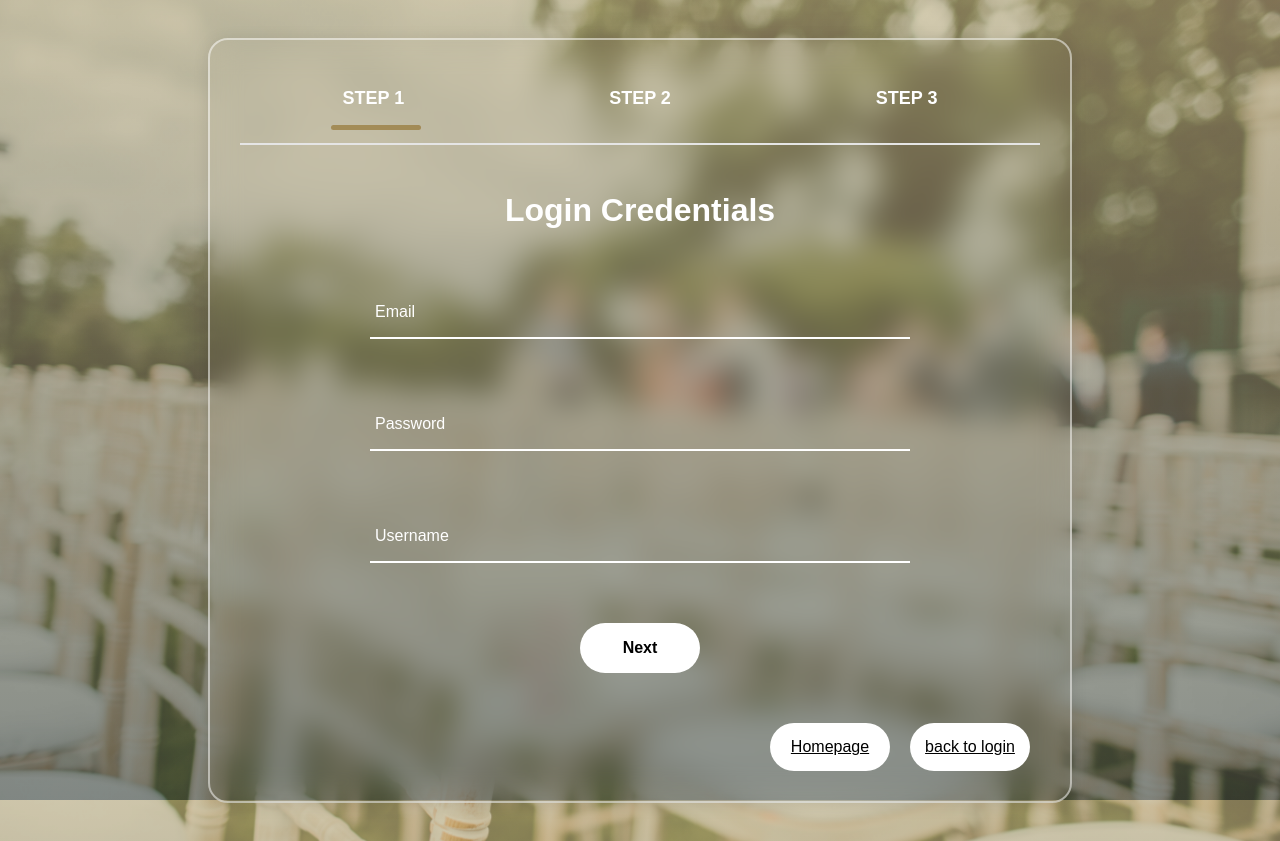
After one commit to Macasaetmicha/EBS, a PHP site: page /signup.html in a window 1280 px wide. The commit adds this page. Run offline with PHP 8.4, Linux system fonts and the light colour scheme.

Commit message:
Add files via upload

```diff
--- a/signStyle.css
+++ b/signStyle.css
@@ -1,33 +1,25 @@
 body {
-    background: linear-gradient(rgba(192, 178, 131, .5), rgba(192, 178, 131, .5)), url('img/cathedral-8318952_1280.jpg');
-    background-size: cover;
+    background-image: linear-gradient(rgb(192,178,131,0.6),rgb(64,74,66,0.6)) ,url(bckround.jpg);
     display: flex;
     justify-content: center;
     align-items: center;
     font-family: Arial, sans-serif;
     overflow-y: auto;
     margin: 3%;
-}
-
-body::after {
-    content: "";
-    background: rgba(182, 172, 172, 0.3); /* Change the last value (0.6) for opacity (0 to 1) */
-    position: absolute;
-    top: 0;
-    left: 0;
-    width: 100%;
-    height: 100%;
-    z-index: -1;
+    background-attachment: fixed;
+    background-size: cover;
 }
 
 .signup-form{
     width: 800px;
-    background-color: white;
+    background: transparent;
+    border: 2px solid rgba(255,255,255,0.5);
+    backdrop-filter: blur(15px);
     padding: 30px;
     margin: 0 auto;
     box-shadow: 0 2px 16px rgba(0, 0, 0, 0.1);
     border-radius: 20px;
-    filter: drop-shadow(0 0 10px rgba(0, 0, 0, 0.5));
+
 }
 
 /*top buttons*/
@@ -39,19 +31,18 @@ body::after {
     border-bottom: 2px solid rgba(229, 229, 229);
     position: relative;
 }
-
+.tab_btn{
+    margin: 0;
+    margin-bottom: 1rem;
+    text-align: center;
+}
 .tab_box .tab_btn{
     font-size: 18px;
     font-weight: 600;
-    color: #919191;
+    color: #ffffff;
     background: none;
     border: none;
     padding: 18px;
-    cursor: pointer;
-}
-
-.tab_box .tab_btn.active{
-    color: #404a42;
 }
 
 .line{
@@ -60,11 +51,16 @@ body::after {
     left: 91px;
     width: 90px;
     height: 5px;
-    background-color: #404a42;
+    background-color: #8a661a8e;
     border-radius: 10px;
-    transition: all .3s ease-in-out;
+    transition: all .3s;
 }
+.line::after{
+    content: '';
+    height: 0;
+    width: 0;
 
+}
 /*content boxes*/
 .content_box{
     padding: 20px;
@@ -82,14 +78,40 @@ body::after {
 
 .content_box .content.active{
     display: block;
-    width: 100%;
 }
 
 .content_box .content h2{
     margin-bottom: 10px;
 }
 
-.login_form{
+/*input fields in f1*/
+.login_form1{
+    display: flex;
+    flex-direction: column;
+    justify-content: center;
+    align-items: start;
+}
+
+.btn_button{
+    width: 100%;
+    margin: 30px auto;
+    text-align: center;
+
+}
+
+.login_form1 button{
+    width: 120px;
+    height: 50px;
+    margin: 0 10px;
+    background: #fff;
+    border-radius: 30px;
+    border: 0;
+    outline: none;
+    color: black;
+    cursor: pointer;
+
+}
+.login_form2{
     display: flex;
     flex-direction: column;
     justify-content: center;
@@ -210,43 +244,113 @@ select option {
     margin-top: 20px; /* Adjust the top margin as needed */
 }
 
-.button-class input[type="submit"]{
-    background-color: #000000;
-    color: white;
-    padding: 14px 20px;
-    margin: 20px 0;
-    margin-inline: 20px;
-    border: none;
+.btn_button input[type="submit"]{
+    width: 120px;
+    height: 50px;
+    margin: 0 10px;
+    background: #fff;
+    border-radius: 30px;
+    border: 0;
+    outline: none;
+    color: black;
     cursor: pointer;
-    width: auto;
-    align-items: end;
-    float: right;
+    font-size: 16px;
+    font-weight: bold;
+
 }
 
 input[type="submit"]:hover, input[type="reset"]:hover {
     opacity: 0.8;
 }
 
-.picButton{
-    background-color: #000000;
-    color: white;
-    padding: 14px 20px;
-    margin: 20px 0;
-    margin-inline: 20px;
-    border: none;
+.login {
+    color: #ffffff;
+    margin-right: 30px;
+    text-align: center;
+    padding-top: 15px;
+    padding-bottom: 15px;
+    float: right;
+    width: 120px;
+    margin: 0 10px;
+    background: #fff;
+    border-radius: 30px;
+    border: 0;
+    outline: none;
+    color: black;
     cursor: pointer;
-    width: auto;
 }
 
-.login {
-    color: #404a42;
-    text-align: right;
-    margin-right: 30px;
-    float: right;
+.header2{
+    font-size: 2em;
+    color: #fff;
+    text-align: center;
+}
+.inputbox{
+    position: relative;
+    margin: 30px 0;
+    width: 540px;
+    border-bottom: 2px solid #fff;
+    margin-left: auto;
+    margin-right: auto;
 }
 
+.inputbox label{
+    position: absolute;
+    top: 50%;
+    left: 5px;
+    transform: translateY(-50%);
+    color: #fff;
+    font-size: 1em;
+    pointer-events: none;
+    transition: .5s;
+}
+.inputbox1{
+    position: relative;
+    margin: 30px 0;
+    width: 248px;
+    border-bottom: 2px solid #fff;
+}
+
+.inputbox1 label{
+    position: absolute;
+    top: 50%;
+    left: 5px;
+    transform: translateY(-50%);
+    color: #fff;
+    font-size: 1em;
+    pointer-events: none;
+    transition: .5s;
+}
+input:focus ~ label,
+input:valid ~ label{
+top: -5px;
+}
+
+.inputbox1 input {
+    width: 100%;
+    height: 50px;
+    background: transparent;
+    border: none;
+    outline: none;
+    font-size: 1em;
+    padding:0 35px 0 5px;
+    color: #fff;
+}
+.inputbox input {
+    width: 100%;
+    height: 50px;
+    background: transparent;
+    border: none;
+    outline: none;
+    font-size: 1em;
+    padding:0 35px 0 5px;
+    color: #fff;
+}
+label{
+    color: #fff;
+}
 /*-------------------------------------------------------------------------------*/
-.login-container{
+/*.login-container{
     width: 30%;
     background-color: white;
     padding: 30px;
@@ -307,3 +413,114 @@ input[type="submit"]:hover, input[type="reset"]:hover {
     from {opacity: 1;}
     to {opacity: 0;}
 }
+*/
+
+section{
+    display: flex;
+    justify-content: center;
+    align-items: center;
+    min-height: 100vh;
+    width: 100%;
+    background: url('bckground.jpg');
+    background-position: center;
+    background-size: cover;
+}
+.form-box{
+    position: relative;
+    width: 450px;
+    height: 500px;
+    background: transparent;
+    border: 2px solid rgba(255,255,255,0.5);
+    border-radius: 20px;
+    backdrop-filter: blur(15px);
+    display: flex;
+    justify-content: center;
+    align-items: center;
+
+}
+h2{
+    font-size: 2em;
+    color: #fff;
+    text-align: center;
+}
+.inputbox3{
+    position: relative;
+    margin: 30px 0;
+    width: 310px;
+    border-bottom: 2px solid #fff;
+}
+.inputbox3 label{
+    position: absolute;
+    top: 50%;
+    left: 5px;
+    transform: translateY(-50%);
+    color: #fff;
+    font-size: 1em;
+    pointer-events: none;
+    transition: .5s;
+}
+input:focus ~ label,
+input:valid ~ label{
+top: -5px;
+}
+.inputbox3 input {
+    width: 100%;
+    height: 50px;
+    background: transparent;
+    border: none;
+    outline: none;
+    font-size: 1em;
+    padding:0 35px 0 5px;
+    color: #fff;
+}
+.inputbox3 ion-icon{
+    position: absolute;
+    right: 8px;
+    color: #fff;
+    font-size: 1.2em;
+    top: 20px;
+}
+.forget{
+    margin: -15px 0 15px ;
+    font-size: .9em;
+    color: #fff;
+    display: flex;
+    justify-content: space-between;
+}
+
+.forget label input{
+    margin-right: 3px;
+
+}
+.forget label a{
+    color: #fff;
+    text-decoration: none;
+}
+.forget label a:hover{
+    text-decoration: underline;
+}
+button{
+    width: 100%;
+    height: 40px;
+    border-radius: 40px;
+    background: #fff;
+    border: none;
+    outline: none;
+    cursor: pointer;
+    font-size: 1em;
+    font-weight: 600;
+}
+.register{
+    font-size: .9em;
+    color: #fff;
+    text-align: center;
+    margin: 25px 0 10px;
+}
+.register p a{
+    text-decoration: none;
+    color: #fff;
+    font-weight: 600;
+}
+.register p a:hover{
+    text-decoration: underline;
+}
--- /dev/null
+++ b/signup.html
@@ -0,0 +1,159 @@
+<!DOCTYPE html>
+<html lang="en">
+<head>
+    <meta charset="UTF-8">
+    <meta name="viewport" content="width=device-width, initial-scale=1.0, shrink-to-fit=no" />
+    <title>Simple Sign Up Page</title>
+    <link rel="stylesheet" type="text/css" href="signStyle.css">
+</head>
+<body>
+    <form class="signup-form">
+        <div class="tab_box">
+            <div class="tab_btn active">STEP 1</div>
+            <div class="tab_btn">STEP 2</div>
+            <div class="tab_btn">STEP 3</div>
+            <div class="line"></div>
+        </div>
+
+        <div class="content_box">
+            <div class="content active">
+                <h2 class="header2">Login Credentials</h2><br>
+                <div action="signup.html" method="post" class="login_form1" id="step-1">
+                        <div class="inputbox">
+                            <input type="email" name="email"required><br>
+                            <label for="">Email</label>
+                        </div>
+                        <div class="inputbox">
+                            <input type="password" name="password" required><br>
+                            <label for="">Password</label>
+                        </div>
+                        <div class="inputbox" >
+                            <input type="text" name="username" required>
+                            <label for="">Username</label>
+                        </div>
+                    <div class="btn_button">
+                        <button type="button" onclick="nextStep(1)">Next</button>
+                    </div>
+                </div>
+
+            </div>
+
+            <div class="content">
+                <h2 class="header2">Personal Information</h2><br>
+                <div action="signup.php" method="post" class="login_form2" id="step-2">
+                    <!-- Row 1: First Name, Middle Name, Last Name -->
+                    <div class="form-row1">
+                        <div class="inputbox1">
+                            <input type="text" name="fname"required>
+                            <label for="">First Name</label>
+                        </div>
+                        <div class="inputbox1">
+                            <input type="text" name="mname" required>
+                            <label for="">Middle Name</label>
+                        </div>
+                        <div class="inputbox1">
+                            <input type="text" name="lname" required>
+                            <label for="">Last Name</label>
+                        </div>
+                    </div>
+
+                    <!-- Row 2: Gender and Birthdate -->
+                    <div class="form-row2">
+                        <label for="gender">Gender:</label>
+                        <select id="gender" name="Gender" class="s3">
+                            <option value="Male">Male</option>
+                            <option value="Female">Female</option>
+                            <option value="Others">Prefer not to say</option>
+                        </select>
+                        <label for="bday">Birthdate:</label>
+                        <input type="date" name="bday" class="s3" required>
+                    </div>
+
+                    <!-- Row 3: Contact Number -->
+                    <div class="form-row3">
+                        <div class="inputbox1">
+                            <input type="number" name="contNum" required>
+                            <label for="">Contact Number</label>
+                        </div>
+                    </div>
+                    <div class="btn_button">
+                        <button type="button" onclick="prevStep(2)">Back</button>
+                        <button type="button" onclick="nextStep(2)">Next</button>
+                    </div>
+                </div>
+            </div>
+
+            <div class="content">
+                <h2 class="header2">Verification</h2><br>
+                <div action="signup.php" method="post" class="login_form3" step3>
+                    <div class="form-row4">
+                        <br>
+                        <label for="idType">ID Type:</label>
+                        <select id="idType" name="IDType" class="s3">
+                            <option value="passport">Passport</option>
+                            <option value="natID">National ID</option>
+                            <option value="drivLicense">Drivers License</option>
+                            <option value="sss">SSS/ UMID</option>
+                            <option value="philhealth">PhilHealth ID</option>
+                            <option value="voter">Voters ID</option>
+                            <option value="senior">Senior Citizen ID</option>
+                            <option value="ofw">OFW ID</option>
+                        </select>
+                        <div class="inputbox1">
+                            <input type="text" name="idNum" required><br>
+                            <label for="">ID Number</label>
+                        </div>
+
+
+                        <input type="hidden" name="step" value="3">
+                    </div>
+                    <div class="btn_button">
+                        <button type="button" onclick="prevStep(3)">Back</button>
+                        <input type="submit" name="submit" value="Sign Up">
+
+                    </div>
+                </div>
+
+            </div>
+        </div>
+            <a href="signin.html" class="login">back to login</a>
+            <a href="homepage.php" class="login">Homepage</a>
+
+    </form>
+
+    <script>
+        function showStep(step) {
+            // Hide all steps and buttons
+            var steps = document.querySelectorAll('.content');
+            var buttons = document.querySelectorAll('.btn_button button');
+            var currentStep = 0;
+            var tab_btn= document.querySelectorAll(".line");
+            for (var i = 0; i < steps.length; i++) {
+                steps[i].classList.remove('active');
+                buttons[i].classList.add('hidden');
+            }
+
+            // Show the selected step and appropriate buttons
+            steps[step - 1].classList.add('active');
+            if (step > 1) {
+                buttons[step - 2].classList.remove('hidden');
+            }
+            if (step < steps.length) {
+                buttons[step - 1].classList.remove('hidden');
+
+            }
+        }
+
+        function nextStep(currentStep) {
+            showStep(currentStep + 1);
+        }
+
+        function prevStep(currentStep) {
+            showStep(currentStep - 1);
+        }
+        // Initially show the first step
+        showStep(1);
+
+    </script>
+</body>
+</html>
```
Also changed, not shown: other parts of signStyle.css (+60 -46 lines), signin.html (added, +40 -0 lines), bckround.jpg (added).
